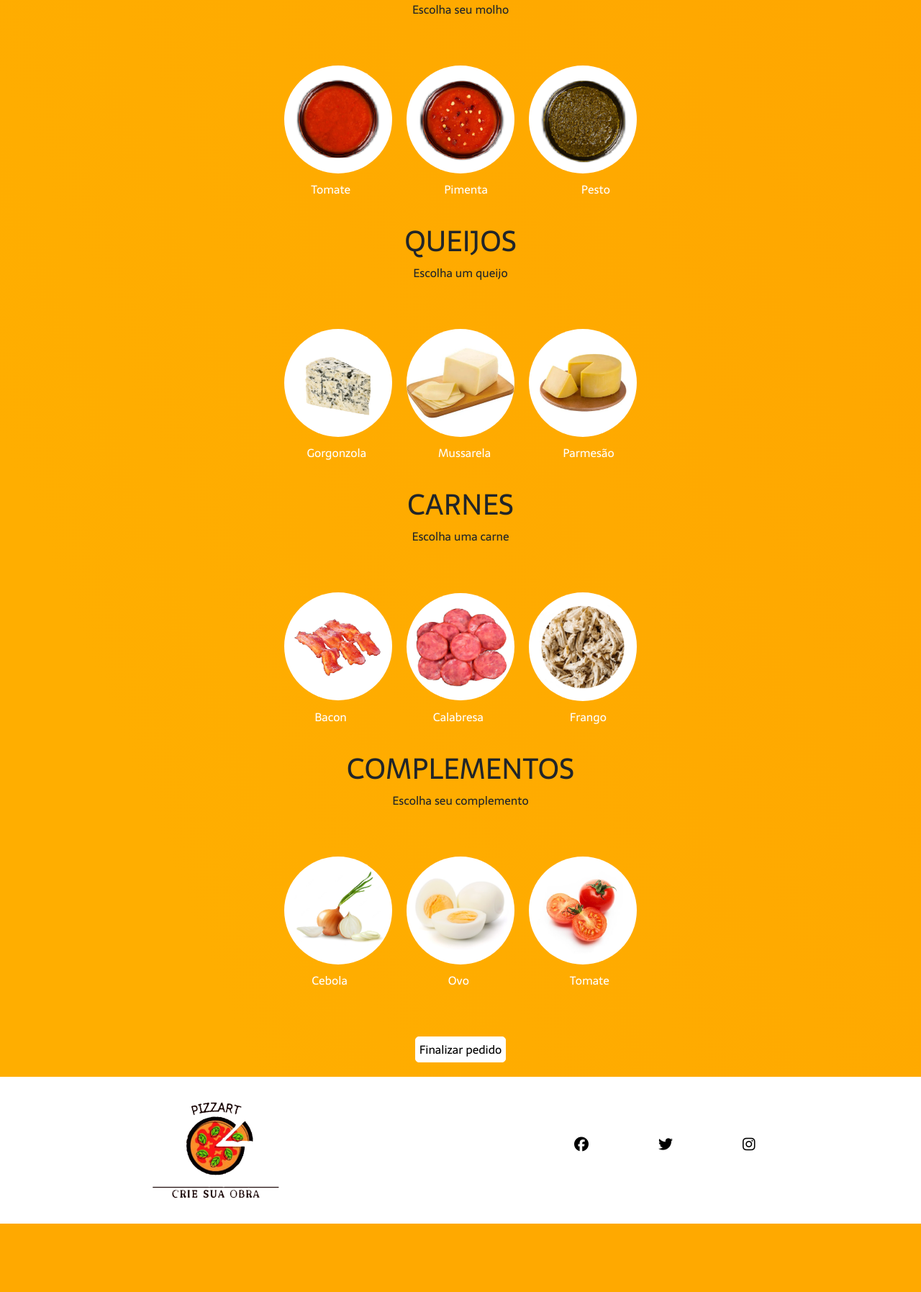
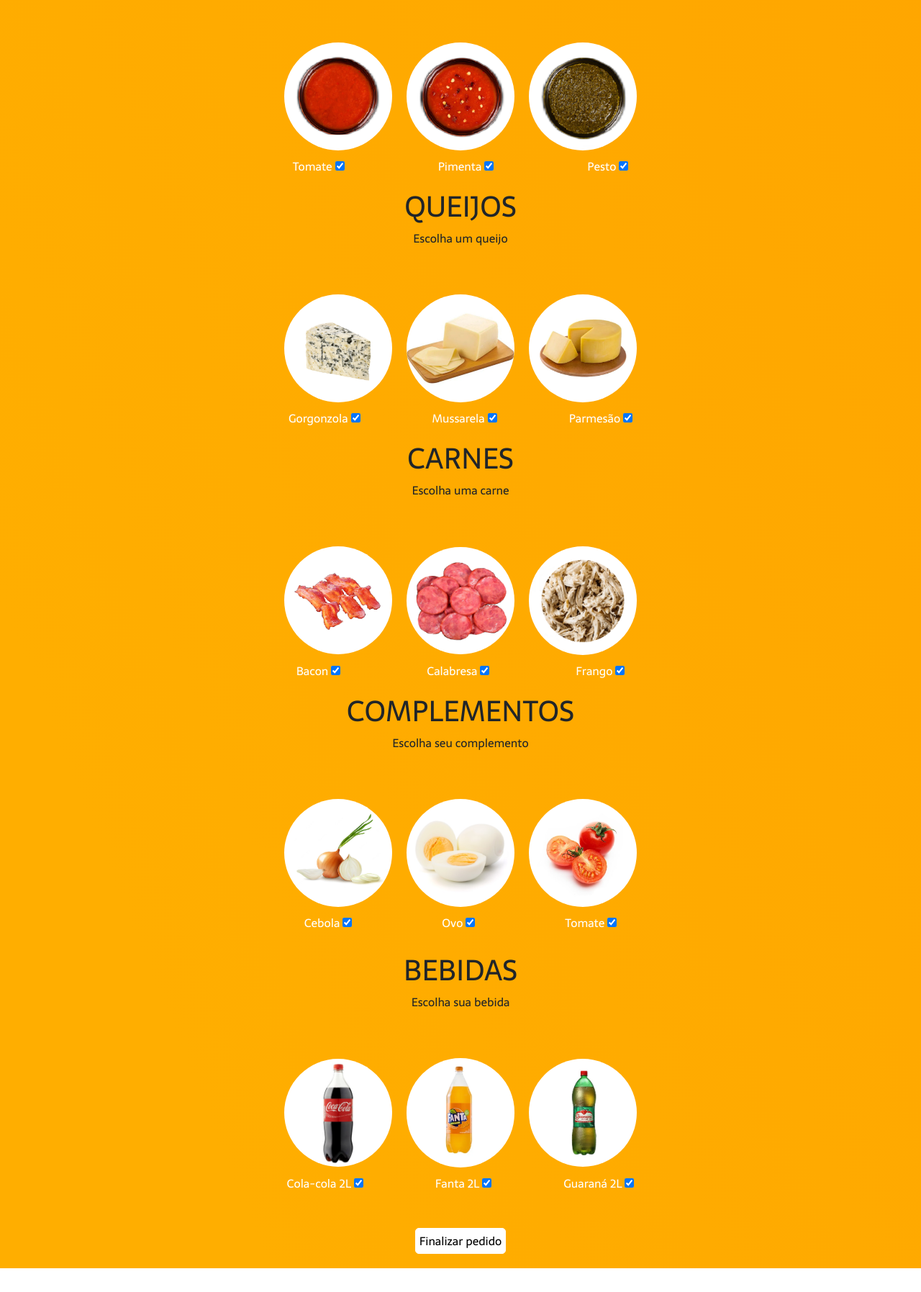
Before and after one commit to Enzoluizb/pizzart, a PHP site: page /monte.php in a window 1280 px wide. Shown: the part 1619-3414 px from the top of the page at 72% size. Before the commit the page ends 3319 px from the top, so only its background shows below. Run offline with PHP 8.4, Linux system fonts and the light colour scheme; some libraries are stand-ins or nearby versions.

Commit message:
adicionando bebida à página

```diff
--- a/assets/css/monte.css
+++ b/assets/css/monte.css
@@ -342,3 +342,23 @@
     margin: 30px 20px 30px 20px;
     border-radius: 10px;
 }
+
+.escrito-complemento1 {
+    color: white;
+    display: flex;
+    justify-content: center;
+    margin-top: 10px;
+    margin-bottom: 30px;
+    gap: 100px;
+    font-weight: 200;
+}
+
+.escrito-complemento2 {
+    color: white;
+    display: flex;
+    justify-content: center;
+    margin-top: 10px;
+    margin-bottom: 30px;
+    gap: 125px;
+    font-weight: 200;
+}
--- a/monte.php
+++ b/monte.php
@@ -31,8 +31,14 @@
         <img src="assets/imgs/massas/integral.jpg" alt="">
     </div>
     <div class="escrito-massa">
-            <p>Tradicional</p>
-            <p>Integral</p>
+        <label class="container_1">Tradicional
+            <input type="checkbox" checked="checked">
+            <span class="checkmark"></span>
+        </label>
+        <label class="container_1">Integral
+            <input type="checkbox" checked="checked">
+            <span class="checkmark"></span>
+        </label>
     </div>
     <div class="nome">
         <h1>TAMANHO</h1>
@@ -44,9 +50,18 @@
         <img src="assets/imgs/tamanho/40CM.png" alt="">
     </div>
     <div class="escrito-tamanho">
-            <p>Pequena</p>
-            <p>Média</p>
-            <p>Grande</p>
+        <label class="container_1">Pequena
+            <input type="checkbox" checked="checked">
+            <span class="checkmark"></span>
+        </label>
+        <label class="container_1">Média
+            <input type="checkbox" checked="checked">
+            <span class="checkmark"></span>
+        </label>
+        <label class="container_1">Grande
+            <input type="checkbox" checked="checked">
+            <span class="checkmark"></span>
+        </label>
     </div>
     <div class="nome">
         <h1>MOLHO</h1>
@@ -58,9 +73,18 @@
         <img src="assets/imgs/molho/pesto.png" alt="">
     </div>
     <div class="escrito-molho">
-            <p>Tomate</p>
-            <p>Pimenta</p>
-            <p>Pesto</p>
+        <label class="container_1">Tomate
+            <input type="checkbox" checked="checked">
+            <span class="checkmark"></span>
+        </label>
+        <label class="container_1">Pimenta
+            <input type="checkbox" checked="checked">
+            <span class="checkmark"></span>
+        </label>
+        <label class="container_1">Pesto
+            <input type="checkbox" checked="checked">
+            <span class="checkmark"></span>
+        </label>
     </div>
     <div class="nome">
         <h1>QUEIJOS</h1>
@@ -72,9 +96,18 @@
         <img src="assets/imgs/queijos/parmesao.webp" alt="">
     </div>
     <div class="escrito-queijo">
-            <p>Gorgonzola</p>
-            <p>Mussarela</p>
-            <p>Parmesão</p>
+    <label class="container_1">Gorgonzola
+            <input type="checkbox" checked="checked">
+            <span class="checkmark"></span>
+        </label>
+        <label class="container_1">Mussarela
+            <input type="checkbox" checked="checked">
+            <span class="checkmark"></span>
+        </label>
+        <label class="container_1">Parmesão
+            <input type="checkbox" checked="checked">
+            <span class="checkmark"></span>
+        </label>
     </div>
     <div class="nome">
         <h1>CARNES</h1>
@@ -86,9 +119,18 @@
         <img src="assets/imgs/carnes/frango.png" alt="">
     </div>
     <div class="escrito-carne">
-            <p>Bacon</p>
-            <p>Calabresa</p>
-            <p>Frango</p>
+    <label class="container_1">Bacon
+            <input type="checkbox" checked="checked">
+            <span class="checkmark"></span>
+        </label>
+        <label class="container_1">Calabresa
+            <input type="checkbox" checked="checked">
+            <span class="checkmark"></span>
+        </label>
+        <label class="container_1">Frango
+            <input type="checkbox" checked="checked">
+            <span class="checkmark"></span>
+        </label>
     </div>
     <div class="nome">
         <h1>COMPLEMENTOS</h1>
@@ -99,10 +141,42 @@
         <img src="assets/imgs/complementos/ovo.jpg" alt="">
         <img src="assets/imgs/complementos/tomatecereja.jpg" alt="">
     </div>
-        <div class="escrito-complemento">
-            <p>Cebola</p>
-            <p>Ovo</p>
-            <p>Tomate</p>
+    <div class="escrito-complemento2">
+    <label class="container_1">Cebola
+            <input type="checkbox" checked="checked">
+            <span class="checkmark"></span>
+        </label>
+        <label class="container_1">Ovo
+            <input type="checkbox" checked="checked">
+            <span class="checkmark"></span>
+        </label>
+        <label class="container_1">Tomate
+            <input type="checkbox" checked="checked">
+            <span class="checkmark"></span>
+        </label>
+    </div>
+    <div class="nome">
+        <h1>BEBIDAS</h1>
+        <p>Escolha sua bebida</p>
+    </div>
+    <div class="complemento">
+        <img src="assets/imgs/bebidas/coca.jfif" alt="">
+        <img src="assets/imgs/bebidas/fanta.webp" alt="">
+        <img src="assets/imgs/bebidas/guarana.webp" alt="">
+    </div>
+    <div class="escrito-complemento1">
+    <label class="container_1">Cola-cola 2L
+            <input type="checkbox" checked="checked">
+            <span class="checkmark"></span>
+        </label>
+        <label class="container_1">Fanta 2L
+            <input type="checkbox" checked="checked">
+            <span class="checkmark"></span>
+        </label>
+        <label class="container_1">Guaraná 2L
+            <input type="checkbox" checked="checked">
+            <span class="checkmark"></span>
+        </label>
     </div>
 </section>
 <div class="finalizar">
```
Also changed, not shown: assets/imgs/bebidas/coca.jfif (added), assets/imgs/bebidas/fanta.webp (added), assets/imgs/bebidas/guarana.webp (added). Lines whose indentation alone changed are shown as unchanged.
